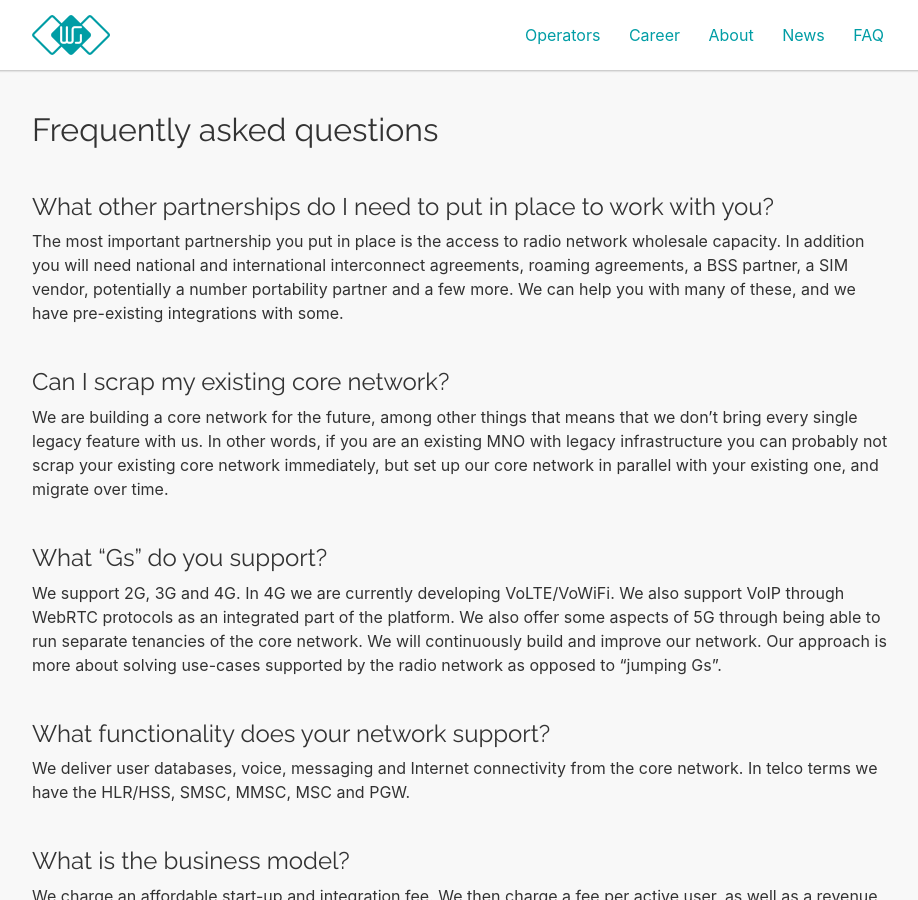
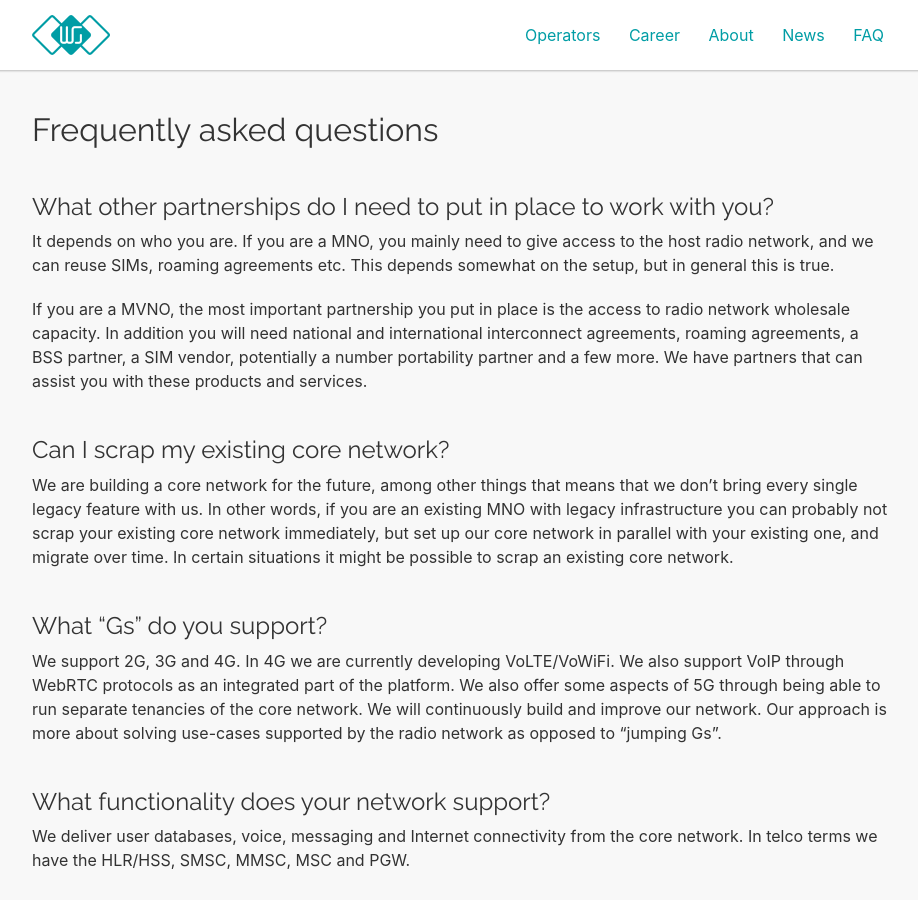
Before and after one commit to working-group-two/engineering-blog, a Jekyll site: the page built from pages/faq.md, in a window 1280 px wide and 900 px high. Shown: the whole window, without its empty margins (178-1096 px from the left). Built offline with Jekyll 4.4.1, drawn with Linux system fonts in a browser that asks for light colours; nearby versions of some CDN libraries.

Commit message:
Update faq.md
text edits

```diff
--- a/pages/faq.md
+++ b/pages/faq.md
@@ -8,11 +8,13 @@ permalink: /faq
 
 ### What other partnerships do I need to put in place to work with you?
 
-The most important partnership you put in place is the access to radio network wholesale capacity. In addition you will need national and international interconnect agreements, roaming agreements, a BSS partner, a SIM vendor, potentially a number portability partner and a few more. We can help you with many of these, and we have pre-existing integrations with some.
+It depends on who you are. If you are a MNO, you mainly need to give access to the host radio network, and we can reuse SIMs, roaming agreements etc. This depends somewhat on the setup, but in general this is true.
+
+If you are a MVNO, the most important partnership you put in place is the access to radio network wholesale capacity. In addition you will need national and international interconnect agreements, roaming agreements, a BSS partner, a SIM vendor, potentially a number portability partner and a few more. We have partners that can assist you with these products and services.
 
 ### Can I scrap my existing core network?
 
-We are building a core network for the future, among other things that means that we don't bring every single legacy feature with us. In other words, if you are an existing MNO with legacy infrastructure you can probably not scrap your existing core network immediately, but set up our core network in parallel with your existing one, and migrate over time.
+We are building a core network for the future, among other things that means that we don't bring every single legacy feature with us. In other words, if you are an existing MNO with legacy infrastructure you can probably not scrap your existing core network immediately, but set up our core network in parallel with your existing one, and migrate over time. In certain situations it might be possible to scrap an existing core network.
 
 ### What "Gs" do you support?
 
```
